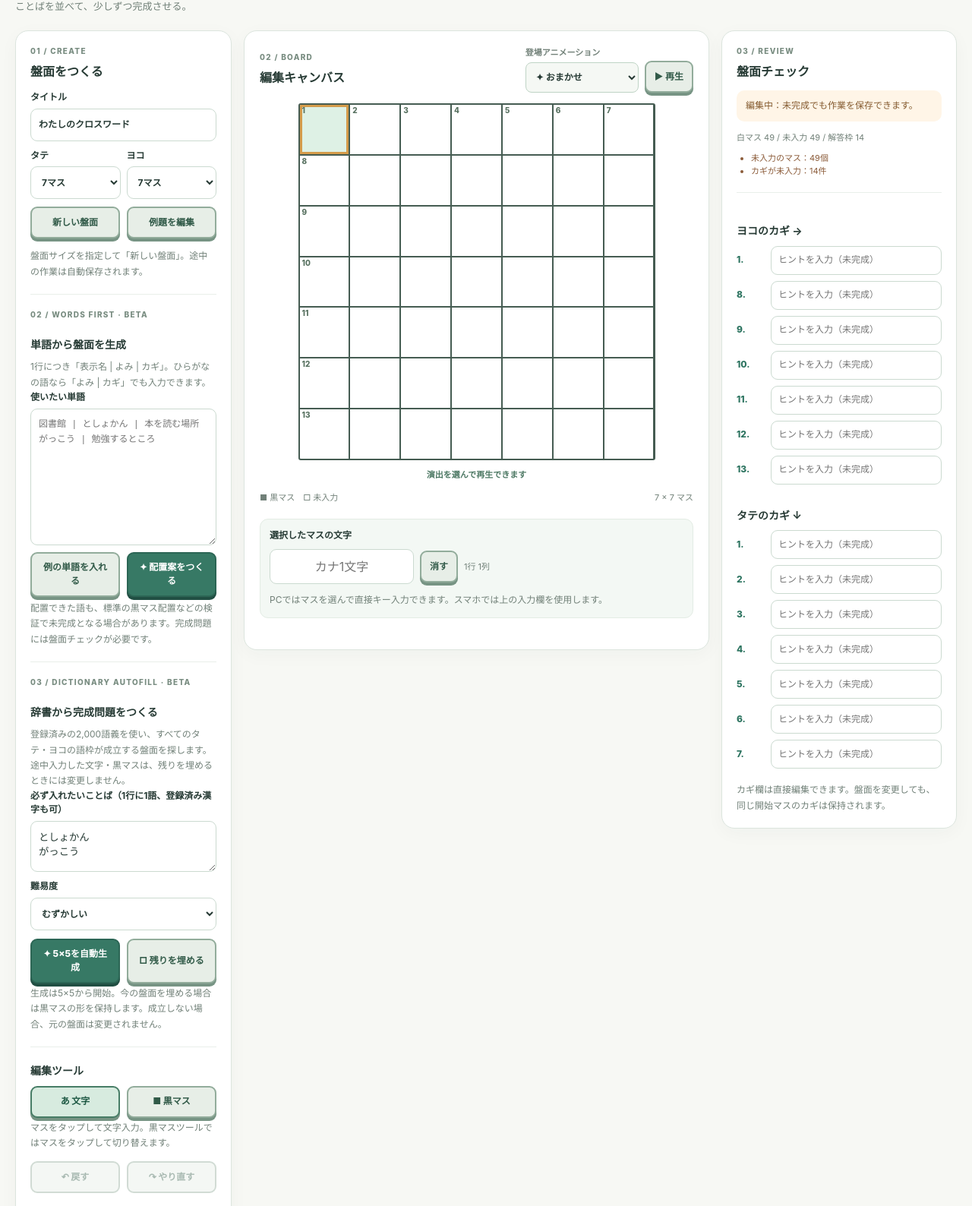
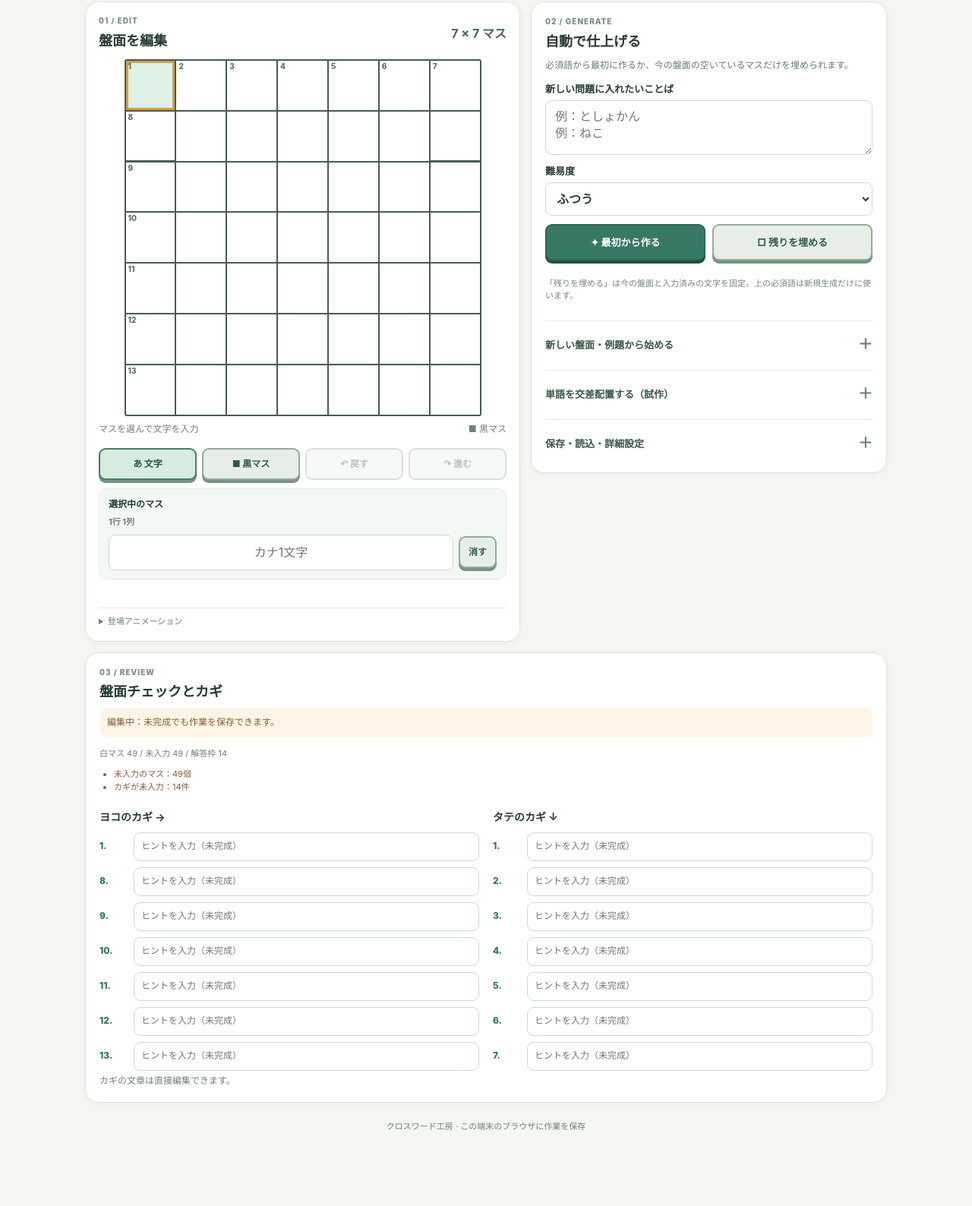
Before and after one commit to yama-books/crossword-maker, a website with bundled scripts: page editor.html in a window 1280 px wide. Shown: the part 111-1699 px from the top of the page at 76% size. After the commit the page ends 1674 px from the top, so only its background shows below. Built offline with nearby package versions, Linux system fonts and the light colour scheme.

Commit message:
ui: rebuild crossword editor around nearby board controls and collapsible options

```diff
--- a/editor.html
+++ b/editor.html
@@ -125,18 +125,80 @@ button{cursor:pointer;touch-action:manipulation}
 @media(prefers-reduced-motion:reduce){*,*::before,*::after{animation-duration:.001ms!important;animation-delay:0ms!important;transition-duration:.001ms!important;scroll-behavior:auto!important}.block-btn,.link-btn{transition:none}}
 @media print{.topline,.heading,.tools-panel,.result-panel,.edit-tray,.board-foot,.footer,.block-btn{display:none!important}body{background:#fff}.wrap{max-width:none;padding:0}.layout{display:block}.panel{border:none;box-shadow:none}.board{width:130mm}.cell{font-size:16pt}.cell.black{background:#333!important;print-color-adjust:exact}}
 </style>
+<link rel="stylesheet" href="./src/editor/layout-v3.css">
 </head>
 <body>
 <div class="wrap">
-  <div class="topline"><span>CROSSWORD STUDIO / EDIT MODE</span><span>RETRO MATTE · M2</span></div>
+  <div class="topline"><span>CROSSWORD STUDIO</span><span>MAKE · PLAY · LEARN</span></div>
   <header class="heading">
-    <div><h1>クロスワード工房</h1><p class="lead">ことばを並べて、少しずつ完成させる。</p></div>
-    <a class="link-btn" href="./index.html">← とく画面へ</a>
+    <div><h1>クロスワード工房</h1><p class="lead">作って、交差させて、仕上げる。</p></div>
+    <a class="link-btn" href="./index.html">とく画面 ↗</a>
   </header>
   <main class="layout">
+    <section class="panel board-panel" aria-label="盤面編集">
+      <div class="board-header">
+        <div><p class="section-kicker">01 / EDIT</p><h2>盤面を編集</h2></div>
+        <strong id="size-label">7 × 7 マス</strong>
+      </div>
+      <div class="board-wrap"><div class="board-stage" id="board-stage"><div id="board" class="board" role="grid" aria-label="編集中のクロスワード"></div></div></div>
+      <div class="board-foot"><span>マスを選んで文字を入力</span><span>■ 黒マス</span></div>
+      <div class="tool-row" role="group" aria-label="盤面編集ツール">
+        <button class="block-btn active" type="button" id="tool-letter" aria-pressed="true">あ 文字</button>
+        <button class="block-btn" type="button" id="tool-black" aria-pressed="false">■ 黒マス</button>
+        <button class="block-btn" id="undo" type="button">↶ 戻す</button>
+        <button class="block-btn" id="redo" type="button">↷ 進む</button>
+      </div>
+      <div class="edit-tray">
+        <label class="field" for="cell-entry">選択中のマス <span class="mini" id="cell-label">マスを選択</span></label>
+        <div class="row">
+          <input id="cell-entry" class="input" type="text" maxlength="8" autocomplete="off" autocorrect="off" spellcheck="false" placeholder="カナ1文字" aria-label="選択マスのカナを入力">
+          <button class="block-btn" id="erase" type="button">消す</button>
+        </div>
+      </div>
+      <p id="message" class="help" role="status" aria-live="polite"></p>
+      <details class="motion-toggle">
+        <summary>登場アニメーション</summary>
+        <div class="motion-controls">
+          <label class="motion-choice" for="motion-select">動きの種類
+            <select id="motion-select" aria-label="盤面の登場アニメーション"><option value="random">✦ おまかせ</option></select>
+          </label>
+          <button class="block-btn" id="motion-preview" type="button">▶ 再生</button>
+        </div>
+        <p class="motion-caption" id="motion-caption" role="status" aria-live="polite">演出を選んで再生できます</p>
+      </details>
+    </section>
     <aside class="panel tools-panel" aria-label="制作設定">
-      <div class="meta">01 / CREATE</div><h2>盤面をつくる</h2>
-      <div class="stack">
+      <div class="panel-title">
+        <div><p class="section-kicker">02 / GENERATE</p><h2>自動で仕上げる</h2></div>
+      </div>
+      <p class="autofill-intro">必須語から最初に作るか、今の盤面の空いているマスだけを埋められます。</p>
+      <div class="primary-controls">
+        <label class="field" for="auto-required">新しい問題に入れたいことば
+          <textarea id="auto-required" class="input" rows="2" placeholder="例：としょかん&#10;例：ねこ" spellcheck="false" autocomplete="off"></textarea>
+        </label>
+        <label class="field" for="auto-difficulty">難易度
+          <select id="auto-difficulty" class="input">
+            <option value="1">やさしい</option>
+            <option value="2" selected>ふつう</option>
+            <option value="3">むずかしい</option>
+          </select>
+        </label>
+        <div class="button-grid">
+          <button class="block-btn primary" type="button" id="auto-start">✦ 最初から作る</button>
+          <button class="block-btn" type="button" id="auto-fill">□ 残りを埋める</button>
+        </div>
+        <p class="status-inline">「残りを埋める」は今の盤面と入力済みの文字を固定。上の必須語は新規生成だけに使います。</p>
+        <button class="block-btn" type="button" id="auto-cancel" hidden>探索を中止</button>
+      </div>
+      <div id="auto-status" class="word-result" role="status" aria-live="polite" hidden></div>
+      <div id="auto-preview" hidden>
+        <p class="help"><strong>完成候補</strong> · まだ現在の盤面は変わっていません。</p>
+        <div id="auto-preview-grid" class="auto-preview-grid" aria-label="生成された盤面のプレビュー"></div>
+        <button class="block-btn primary" id="auto-apply" type="button" style="width:100%" disabled>✓ この候補を採用する</button>
+      </div>
+      <details class="collapse-panel">
+        <summary>新しい盤面・例題から始める</summary>
+        <div class="collapse-inner stack">
           <label class="field" for="puzzle-title">タイトル<input class="input" id="puzzle-title" maxlength="80" autocomplete="off"></label>
           <div class="split">
             <label class="field" for="rows">タテ <select id="rows"></select></label>
@@ -146,112 +208,54 @@ button{cursor:pointer;touch-action:manipulation}
             <button type="button" class="block-btn" id="new">新しい盤面</button>
             <button type="button" class="block-btn" id="sample">例題を編集</button>
           </div>
-        <p class="help">盤面サイズを指定して「新しい盤面」。途中の作業は自動保存されます。</p>
         </div>
-      <div class="soft-line"></div>
-      <div class="meta">02 / WORDS FIRST · BETA</div>
-      <h3>単語から盤面を生成</h3>
-      <p class="help">1行につき「表示名 | よみ | カギ」。ひらがなの語なら「よみ | カギ」でも入力できます。</p>
+      </details>
+      <details class="collapse-panel">
+        <summary>単語を交差配置する（試作）</summary>
+        <div class="collapse-inner">
+          <p class="help">「表示名 | よみ | カギ」を1行ずつ入力します。完成問題とは限らない配置案です。</p>
           <label class="field" for="word-source">使いたい単語
-        <textarea id="word-source" class="input word-source" spellcheck="false" aria-label="自動配置する単語とカギ" placeholder="図書館 | としょかん | 本を読む場所&#10;がっこう | 勉強するところ"></textarea>
+            <textarea id="word-source" class="input word-source" spellcheck="false" aria-label="自動配置する単語とカギ" placeholder="図書館 | としょかん | 本を読む場所"></textarea>
           </label>
-      <div class="button-grid" style="margin-top:9px">
+          <div class="button-grid">
             <button class="block-btn" id="word-sample" type="button">例の単語を入れる</button>
-        <button class="block-btn primary" id="generate-words" type="button">✦ 配置案をつくる</button>
+            <button class="block-btn primary" id="generate-words" type="button">配置案をつくる</button>
           </div>
           <div id="word-result" class="word-result" role="status" aria-live="polite" hidden></div>
           <ul id="unplaced-words" class="unplaced" aria-label="配置できなかった単語"></ul>
-      <p class="help">配置できた語も、標準の黒マス配置などの検証で未完成となる場合があります。完成問題には盤面チェックが必要です。</p>
-      <div class="soft-line"></div>
-      <div class="meta">03 / DICTIONARY AUTOFILL · BETA</div>
-      <h3>辞書から完成問題をつくる</h3>
-      <p class="help">登録済みの2,000語義を使い、すべてのタテ・ヨコの語枠が成立する盤面を探します。途中入力した文字・黒マスは、残りを埋めるときには変更しません。</p>
-      <label class="field" for="auto-required">必ず入れたいことば（1行に1語、登録済み漢字も可）
-        <textarea class="input" id="auto-required" rows="3" placeholder="必ず入れる語（1行に1語）" spellcheck="false" autocomplete="off">としょかん
-がっこう</textarea>
-      </label>
-      <label class="field" for="auto-difficulty" style="margin-top:10px">難易度
-        <select id="auto-difficulty" class="input">
-          <option value="1">やさしい</option>
-          <option value="2">ふつう</option>
-          <option value="3" selected>むずかしい</option>
-        </select>
-      </label>
-      <div class="button-grid" style="margin-top:11px">
-        <button class="block-btn primary" type="button" id="auto-start">✦ 5×5を自動生成</button>
-        <button class="block-btn" type="button" id="auto-fill">□ 残りを埋める</button>
         </div>
-      <button class="block-btn" type="button" id="auto-cancel" hidden style="margin-top:9px;width:100%">探索を中止</button>
-      <div id="auto-status" class="word-result" role="status" aria-live="polite" hidden></div>
-      <div id="auto-preview" hidden>
-        <p class="help" style="margin-top:9px">完成候補（まだ盤面には反映していません）</p>
-        <div id="auto-preview-grid" class="auto-preview-grid" aria-label="生成された盤面のプレビュー"></div>
-        <button class="block-btn primary" id="auto-apply" type="button" style="margin-top:10px;width:100%" disabled>この盤面を採用</button>
-      </div>
-      <p class="help">生成は5×5から開始。今の盤面を埋める場合は黒マスの形を保持します。成立しない場合、元の盤面は変更されません。</p>
-      <div class="soft-line"></div>
-      <h3>編集ツール</h3>
-      <div class="button-grid">
-        <button class="block-btn active" type="button" id="tool-letter" aria-pressed="true">あ 文字</button>
-        <button class="block-btn" type="button" id="tool-black" aria-pressed="false">■ 黒マス</button>
-      </div>
-      <p class="help">マスをタップして文字入力。黒マスツールではマスをタップして切り替えます。</p>
-      <div class="button-grid" style="margin-top:14px">
-        <button class="block-btn" id="undo" type="button">↶ 戻す</button>
-        <button class="block-btn" id="redo" type="button">↷ やり直す</button>
-      </div>
+      </details>
+      <details class="collapse-panel">
+        <summary>保存・読込・詳細設定</summary>
+        <div class="collapse-inner">
           <h3>盤面ルール</h3>
           <label class="choice"><input type="checkbox" id="symmetry"> 黒マスの180度対称</label>
           <label class="choice"><input type="checkbox" id="no-adjacent"> 黒マスの縦横隣接を禁止</label>
-      <p class="help">この設定は問題JSONにも記録されます。ほかの検証ルールは標準設定です。</p>
-      <div class="soft-line"></div>
-      <h3>保存と読込</h3>
-      <div class="stack">
+          <p class="help">ルールはJSONに記録されます。</p>
+          <h3>データを保存</h3>
+          <div class="advanced-actions">
             <button class="block-btn primary" id="save" type="button">↓ 作業JSONを保存</button>
             <button class="block-btn" id="load" type="button">↑ JSONを読み込む</button>
             <button class="block-btn" id="export-puzzle" type="button" disabled>✓ 完成問題JSON</button>
             <input id="file" type="file" accept=".json,application/json" hidden>
           </div>
-      <p class="help">未完成でも作業JSONを保存できます。完成問題の出力は全マス・全カギの検証を通ったときだけ有効です。</p>
+          <p class="help">途中の内容は端末内にも自動保存されます。</p>
+        </div>
+      </details>
     </aside>
-    <section class="panel board-panel" aria-label="盤面編集">
-      <div class="board-header">
-        <div><div class="meta">02 / BOARD</div><h2>編集キャンバス</h2></div>
-        <div class="motion-controls">
-          <label class="motion-choice" for="motion-select">登場アニメーション
-            <select id="motion-select" aria-label="盤面の登場アニメーション"><option value="random">✦ おまかせ</option></select>
-          </label>
-          <button class="block-btn" id="motion-preview" type="button">▶ 再生</button>
-        </div>
-      </div>
-      <div class="board-wrap"><div class="board-stage" id="board-stage"><div id="board" class="board" role="grid" aria-label="編集中のクロスワード"></div></div></div>
-      <p class="motion-caption" id="motion-caption" role="status" aria-live="polite">演出を選んで再生できます</p>
-      <div class="board-foot"><span>■ 黒マス　□ 未入力</span><span id="size-label">7 × 7</span></div>
-      <div class="edit-tray">
-        <label class="field" for="cell-entry">選択したマスの文字</label>
-        <div class="row">
-          <input id="cell-entry" class="input" type="text" maxlength="8" autocomplete="off" autocorrect="off" spellcheck="false" placeholder="カナ1文字" aria-label="選択マスのカナを入力">
-          <button class="block-btn" id="erase" type="button">消す</button>
-          <span class="mini" id="cell-label">マスを選択</span>
-        </div>
-        <p class="help">PCではマスを選んで直接キー入力できます。スマホでは上の入力欄を使用します。</p>
-      </div>
-      <p id="message" class="help" role="status" aria-live="polite"></p>
-    </section>
     <aside class="panel result-panel" aria-label="問題の完成状況">
-      <div class="meta">03 / REVIEW</div><h2>盤面チェック</h2>
+      <div class="panel-title"><div><p class="section-kicker">03 / REVIEW</p><h2>盤面チェックとカギ</h2></div></div>
       <div id="validation" class="status warning" role="status" aria-live="polite">読み込み中...</div>
       <div class="mini" id="stats"></div>
       <ul id="issues" class="issues"></ul>
-      <div class="soft-line"></div>
       <div class="clues">
         <section><h3>ヨコのカギ →</h3><div id="across" class="clue-list"></div></section>
         <section><h3>タテのカギ ↓</h3><div id="down" class="clue-list"></div></section>
       </div>
-      <p class="help" style="margin-top:18px">カギ欄は直接編集できます。盤面を変更しても、同じ開始マスのカギは保持されます。</p>
+      <p class="help">カギの文章は直接編集できます。</p>
     </aside>
   </main>
-  <div class="footer">クロスワード工房 · 作業内容はこの端末のブラウザ内に保存されます · GitHub Pages対応</div>
+  <div class="footer">クロスワード工房 · この端末のブラウザに作業を保存</div>
 </div>
 <script type="module" src="./src/editor/app.mjs"></script>
 </body>
```
Lines whose indentation alone changed are shown as unchanged.
